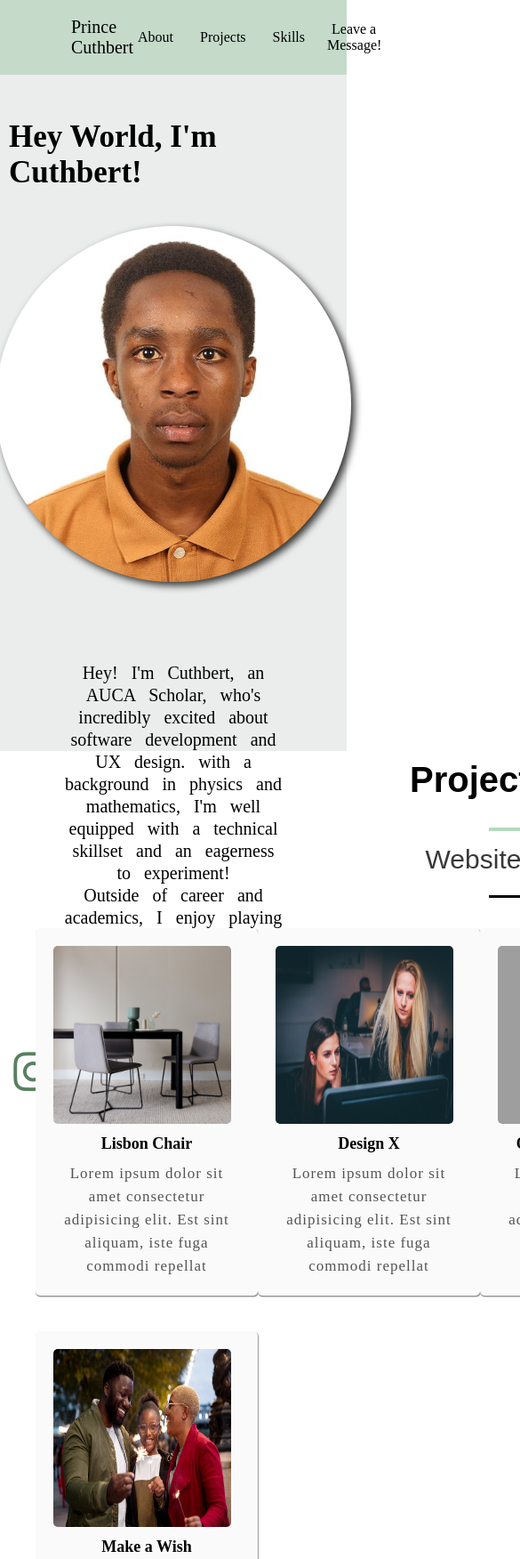
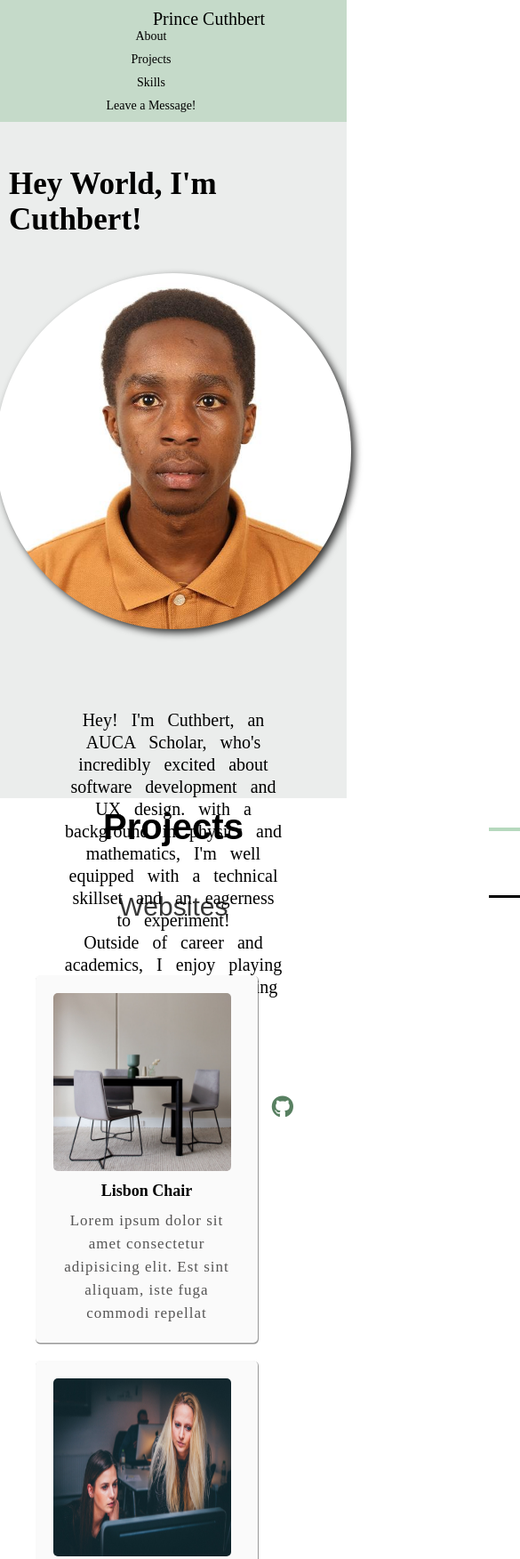
Before and after one commit to PrinceCuthbert/Personal-Portifolio, a plain HTML site: page index.html in a window 390 px wide. Shown: the top 1752 px of the page at 89% size, 585 px wide, since content can reach past the window. Drawn offline with Linux system fonts and the light colour scheme; grey boxes are pictures that could not be loaded; a web font is replaced by a local one.

Commit message:
Change in styles

```diff
--- a/index.html
+++ b/index.html
@@ -46,7 +46,8 @@
       <div class="icons">
         <a href="https://www.instagram.com/prince_cuthbert/" target="
         _blank"><i class="fa-brands fa-instagram"></i></a>
-        <i class="fa-brands fa-square-youtube"></i>
+        <a href="https://www.youtube.com/watch?v=PcjvmYjFres&t=550s" target="
+        _blank"> <i class="fa-brands fa-square-youtube"></i></a>
         <i class="fa-brands fa-linkedin"></i>
         <a href="https://github.com/PrinceCuthbert" target="_blank"><i class="fab fa-github" > </i></a>
 
--- a/style.css
+++ b/style.css
@@ -187,12 +187,20 @@ i:hover {
   transform: translateX(100%);
   transition: all 0.2s;
 }
+
 .project_box {
+  display: grid;
+  grid-template-columns: repeat(auto-fit, minmax(250px, 1fr));
+  gap: 2rem;
+  padding: 2rem;
+}
+
+/* .project_box {
   display: grid;
   grid-template-columns: 1fr 1fr 1fr 1fr;
   padding: 2rem;
   transition: 0.2s all;
-}
+} */
 
 .image_box:hover {
   transform: scale(1.07);
@@ -332,3 +340,55 @@ footer {
   padding: 2rem 0;
   font-size: 0.875rem;
 }
+
+/* Media Queries for Responsiveness */
+/* Media Queries for Responsiveness */
+/* Media Queries for Responsiveness */
+
+@media (max-width: 768px) {
+  .header {
+    flex-direction: column;
+    height: auto;
+    padding: 1rem;
+  }
+
+  #nav_ul {
+    flex-direction: column;
+    align-items: center;
+    gap: 1rem;
+  }
+
+  .nav-li > a {
+    font-size: 1.4rem;
+  }
+}
+
+@media (max-width: 768px) {
+  h1 {
+    font-size: 2.5rem;
+  }
+}
+@media (max-width: 480px) {
+  h1 {
+    font-size: 2rem;
+  }
+}
+
+@media (max-width: 768px) {
+  .icons i {
+    font-size: 3rem;
+  }
+}
+
+@media (max-width: 480px) {
+  .icons i {
+    font-size: 2.5rem;
+  }
+}
+
+@media (max-width: 480px) {
+  footer {
+    font-size: 0.8rem;
+    padding: 0.5rem;
+  }
+}
```
